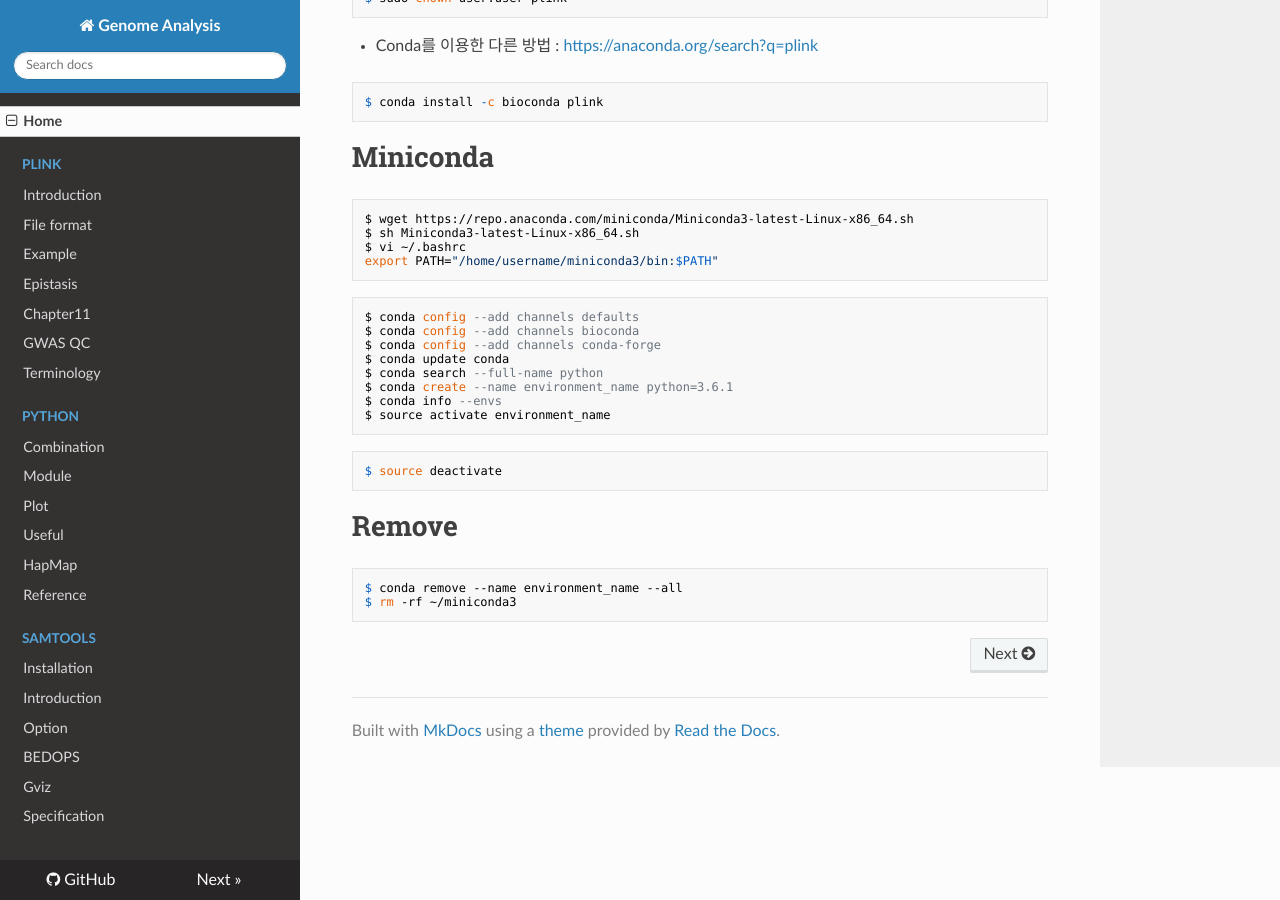
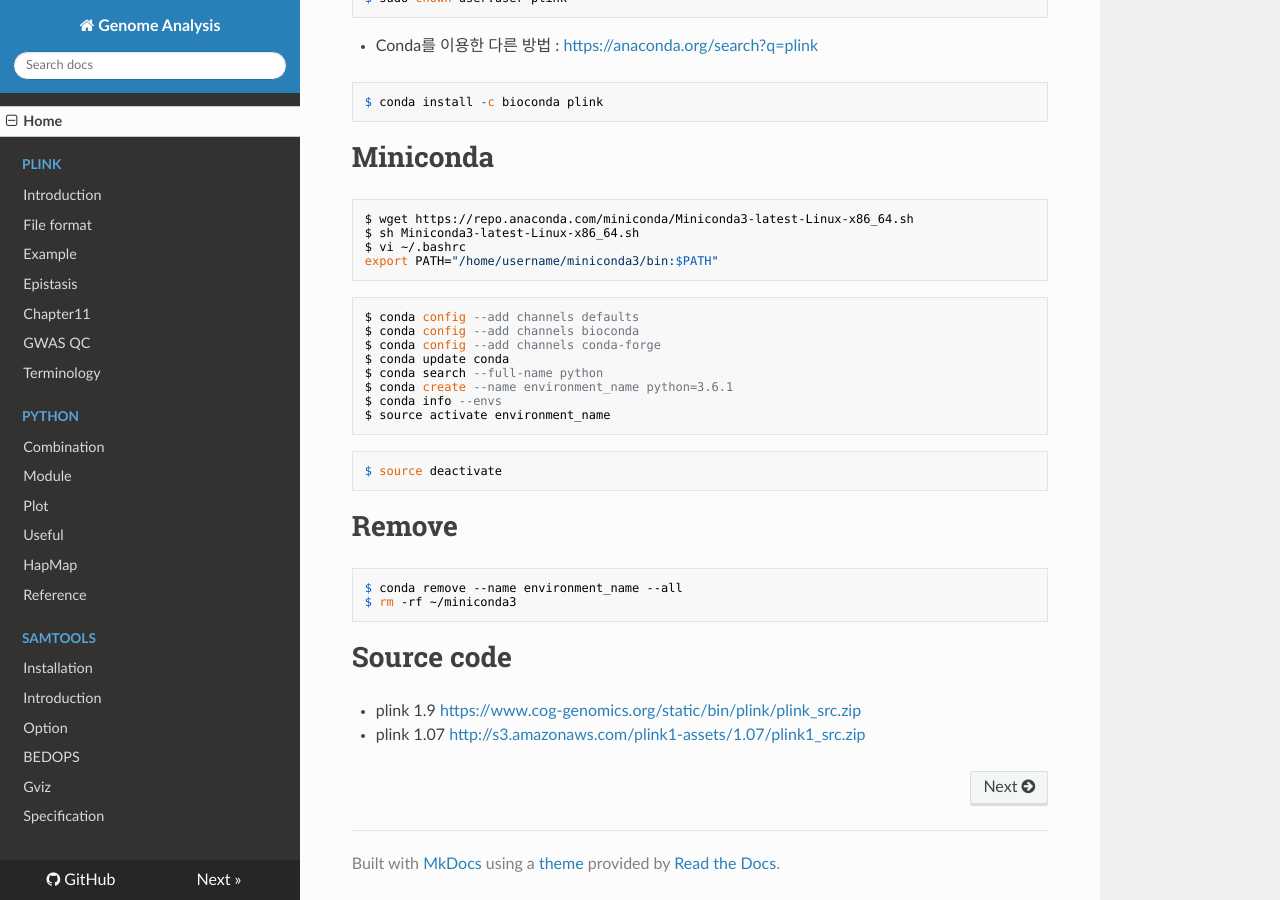
Before and after one commit to WonyoungCho/plink, an MkDocs documentation site: the page built from docs/index.md, in a window 1280 px wide and 900 px high, scrolled down 871 px. Built offline with MkDocs 1.6.1, drawn with Linux system fonts in a browser that asks for light colours; nearby versions of some CDN libraries; old or Windows-style settings are respelled for this version of MkDocs.

Commit message:
Update index.md

````diff
--- a/docs/index.md
+++ b/docs/index.md
@@ -62,3 +62,7 @@ $ source deactivate
 $ conda remove --name environment_name --all
 $ rm -rf ~/miniconda3
 ```
+
+# Source code
+- plink 1.9 <https://www.cog-genomics.org/static/bin/plink/plink_src.zip>
+- plink 1.07 <http://s3.amazonaws.com/plink1-assets/1.07/plink1_src.zip>
````
